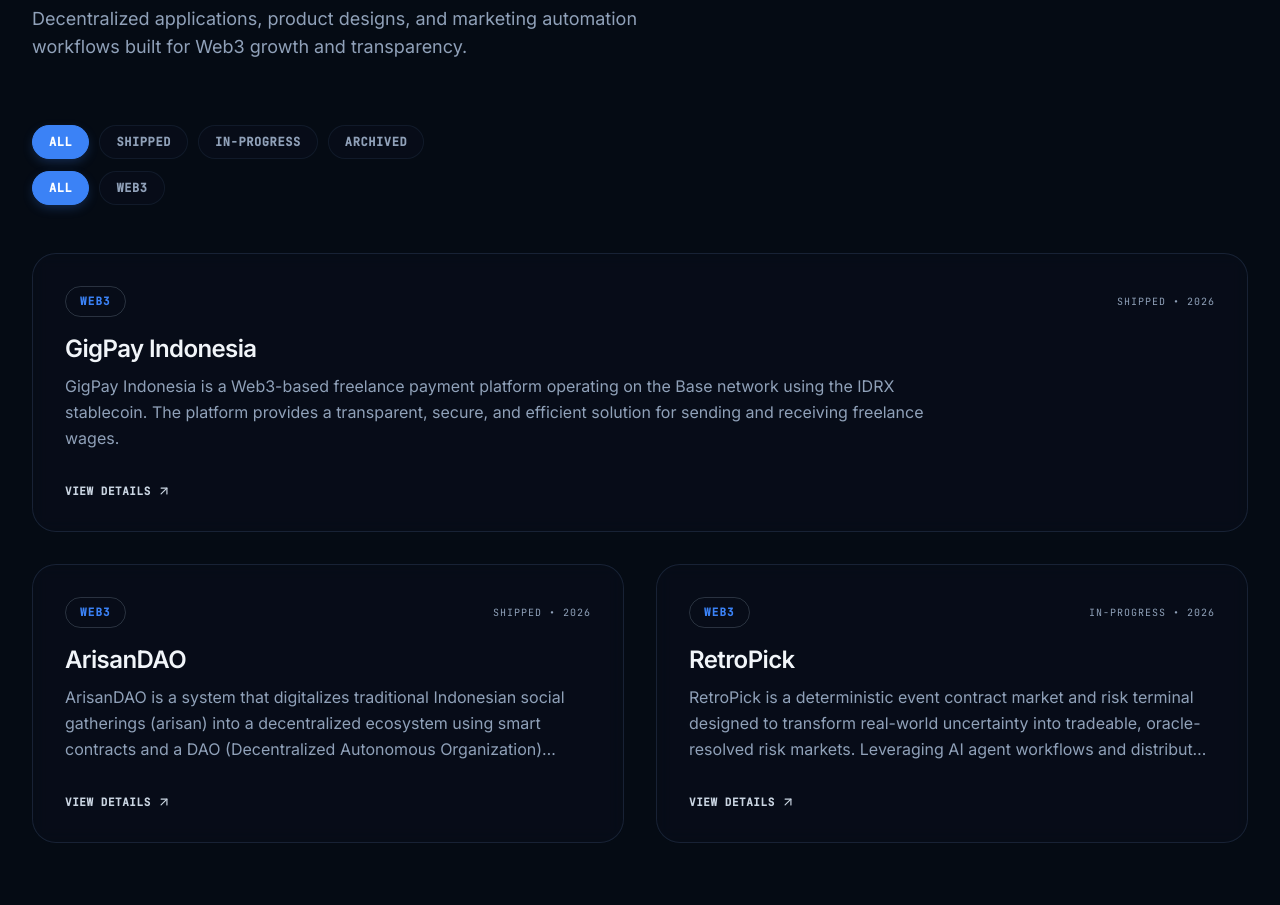
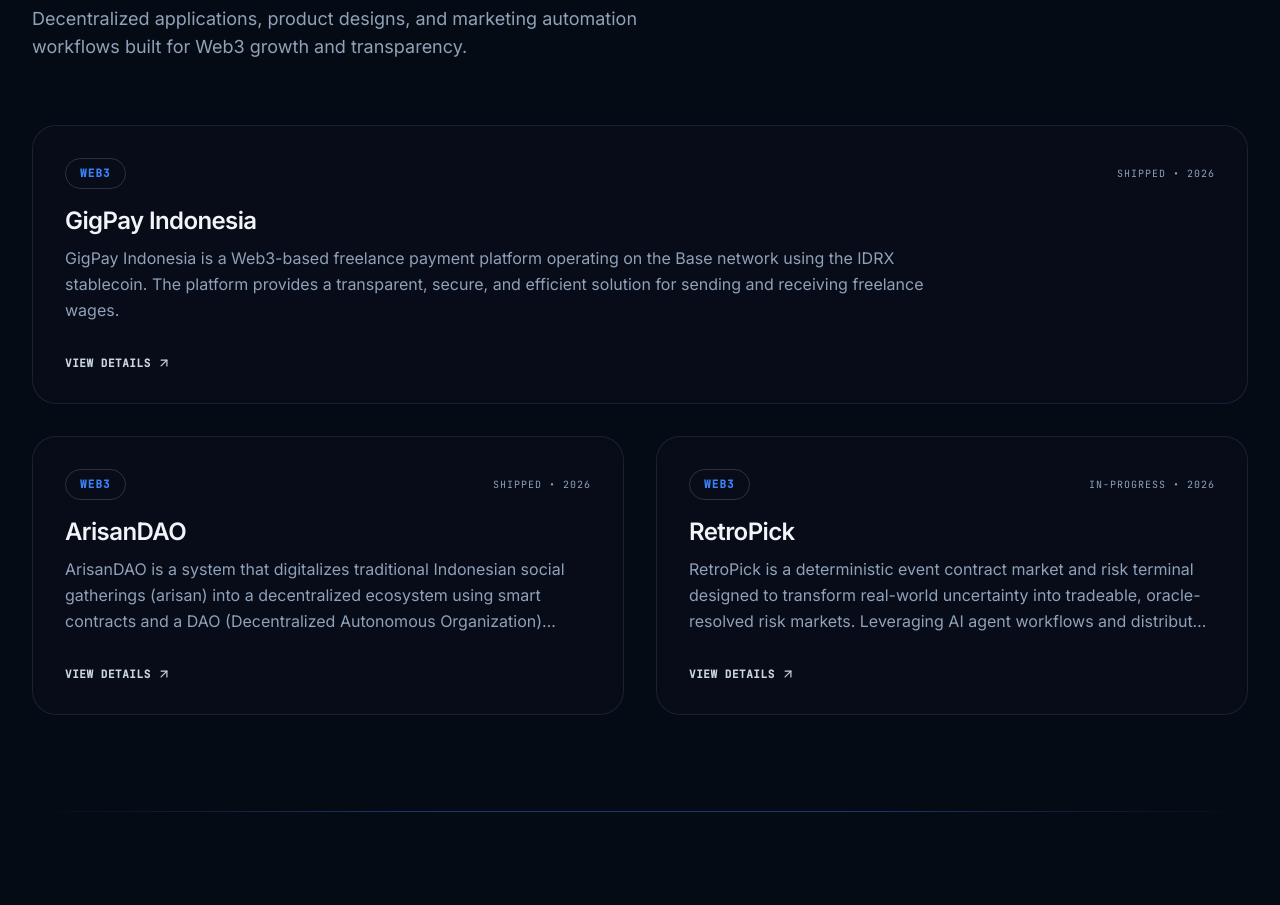
Before and after one commit to thebegithub/Portfolio, a React (Vite) app: page / in a window 1280 px wide. Shown: the part 980-1885 px from the top of the page. Built offline with nearby package versions, Linux system fonts and the light colour scheme.

Commit message:
feat: remove project filter chips layout completely

```diff
--- a/src/components/Projects.tsx
+++ b/src/components/Projects.tsx
@@ -5,19 +5,7 @@
 
 export function Projects() {
   const [selectedProject, setSelectedProject] = useState<typeof PROJECTS[number] | null>(null);
-  const [activeStatus, setActiveStatus] = useState('ALL');
-  const [activeCategory, setActiveCategory] = useState('ALL');
-
-  const statuses = ['ALL', 'SHIPPED', 'IN-PROGRESS', 'ARCHIVED'];
-
-  // Pull primary categories dynamically from project data (first tech tag)
-  const categories = ['ALL', ...Array.from(new Set(PROJECTS.map(p => p.tech[0].toUpperCase())))];
-
-  const filteredProjects = PROJECTS.filter(project => {
-    const matchesStatus = activeStatus === 'ALL' || (project.status && project.status.toUpperCase() === activeStatus);
-    const matchesCategory = activeCategory === 'ALL' || project.tech[0].toUpperCase() === activeCategory;
-    return matchesStatus && matchesCategory;
-  });
+  const filteredProjects = PROJECTS;
 
   return (
     <section id="projects" className="pt-16 pb-24 section-divider">
@@ -33,56 +21,13 @@
         </p>
       </div>
 
-      {/* Dynamic Two-Row Filter System */}
-      <div className="flex flex-col gap-3 mb-12 w-full">
-        {/* Row 1: Status Filters */}
-        <div className="flex flex-wrap gap-2.5">
-          {statuses.map((status) => {
-            const isActive = status === activeStatus;
-            return (
-              <button
-                key={status}
-                onClick={() => setActiveStatus(status)}
-                className={`px-4 py-2 rounded-full font-mono text-xs uppercase tracking-wider font-semibold transition-all duration-300 cursor-pointer ${
-                  isActive
-                    ? 'chip-active text-white shadow-lg'
-                    : 'bg-white/40 dark:bg-slate-900/20 text-slate-500 dark:text-slate-400 hover:text-slate-900 dark:hover:text-slate-200 border border-slate-200/50 dark:border-slate-800/50'
-                }`}
-              >
-                {status}
-              </button>
-            );
-          })}
-        </div>
-
-        {/* Row 2: Category/Stack Filters */}
-        <div className="flex flex-wrap gap-2.5">
-          {categories.map((category) => {
-            const isActive = category === activeCategory;
-            return (
-              <button
-                key={category}
-                onClick={() => setActiveCategory(category)}
-                className={`px-4 py-2 rounded-full font-mono text-xs uppercase tracking-wider font-semibold transition-all duration-300 cursor-pointer ${
-                  isActive
-                    ? 'chip-active text-white shadow-lg'
-                    : 'bg-white/40 dark:bg-slate-900/20 text-slate-500 dark:text-slate-400 hover:text-slate-900 dark:hover:text-slate-200 border border-slate-200/50 dark:border-slate-800/50'
-                }`}
-              >
-                {category}
-              </button>
-            );
-          })}
-        </div>
-      </div>
-
       <motion.div
         layout
         className="grid grid-cols-1 lg:grid-cols-2 gap-8 w-full"
       >
         <AnimatePresence mode="popLayout">
           {filteredProjects.map((project, i) => {
-            const isFeatured = activeCategory === 'ALL' && i === 0;
+            const isFeatured = i === 0;
             return (
               <motion.div
                 layout
```
